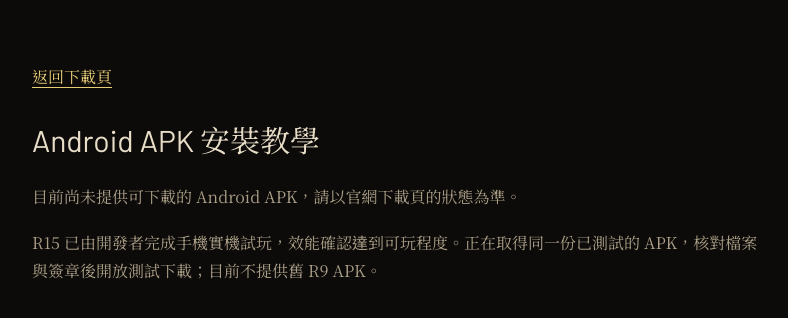
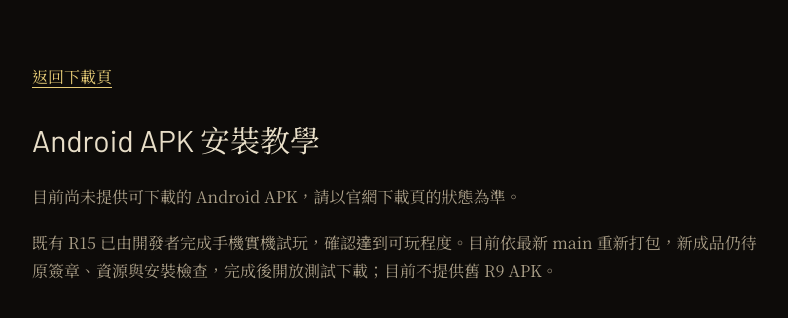
Before and after one commit to wuharry/cardGame-site, a Next.js app: page /install/android in a window 1280 px wide. Shown: the top 318 px of the page, without its empty margins (244-1032 px from the left). Built offline with nearby package versions, Linux system fonts and the light colour scheme; no server answers.

Commit message:
docs(download): track latest-main Android rebuild and signing requirement

```diff
--- a/src/data/releases.ts
+++ b/src/data/releases.ts
@@ -146,8 +146,8 @@
     size: null,
     updated: "2026-10-21",
     requirement: "本次支援基準：Android 9+ · arm64（64 位元 ARM）",
-    note: "R15 已由開發者完成手機實機試玩，效能確認達到可玩程度。正在取得同一份已測試的 APK，核對檔案與簽章後開放測試下載；目前不提供舊 R9 APK。",
-    noteEn: "The developer has played R15 on a physical Android phone and confirmed playable performance. The same tested APK is being prepared for public testing; downloads will open after file and signing checks. The older R9 APK is not offered.",
+    note: "既有 R15 已由開發者完成手機實機試玩，確認達到可玩程度。目前依最新 main 重新打包，新成品仍待原簽章、資源與安裝檢查，完成後開放測試下載；目前不提供舊 R9 APK。",
+    noteEn: "The developer confirmed playable performance with an earlier R15 build on a physical Android phone. A new build from the latest main is being prepared; downloads will open after original-signature, resource and installation checks. The older R9 APK is not offered.",
   },
 ];
 
```
Also changed, not shown: 1 other file (tests, documents, lock files or other folders).
